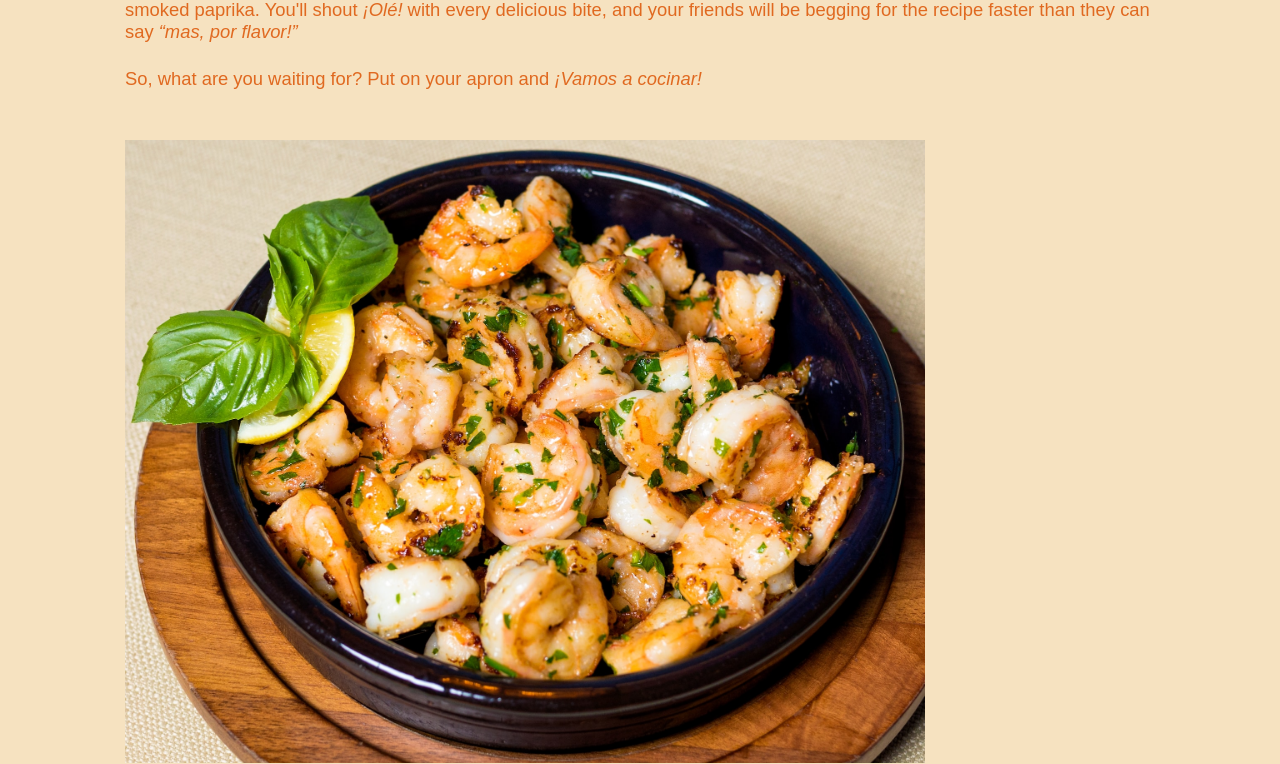
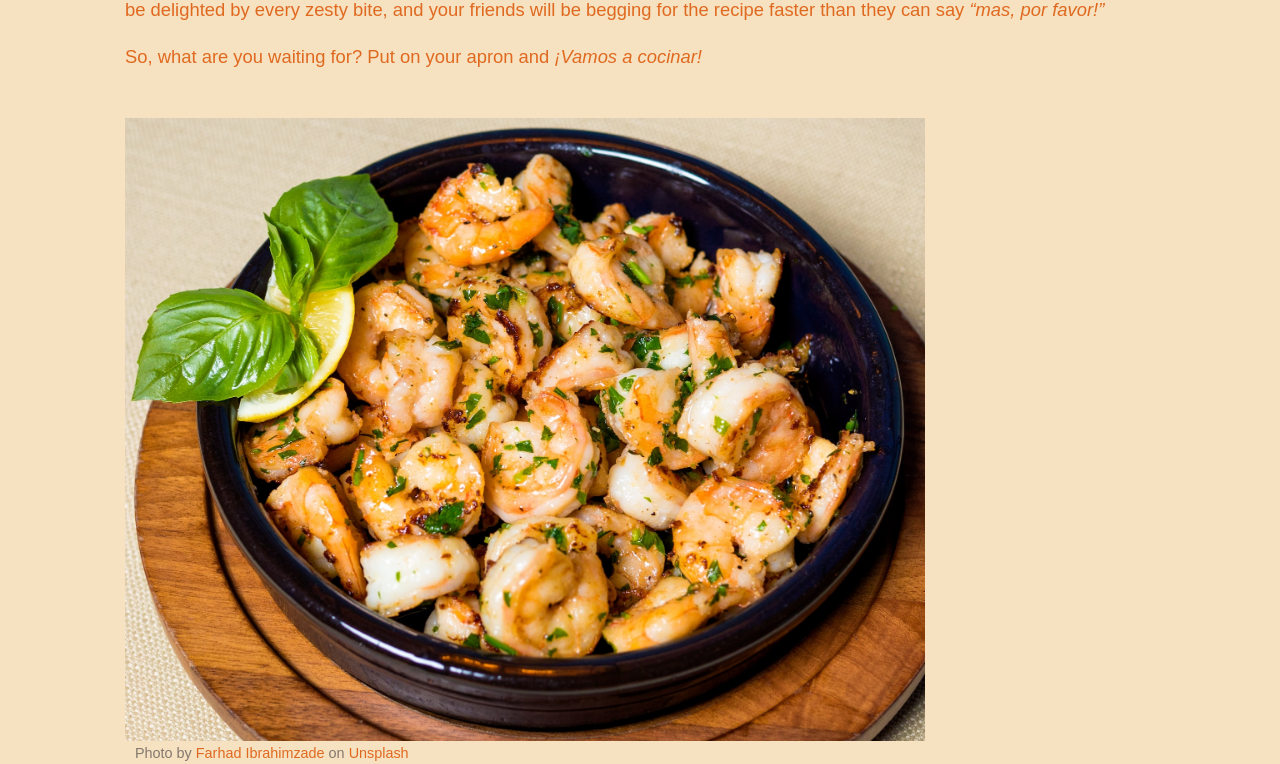
Before and after one commit to clodo980/odin-recipes, a plain HTML site: page recipes/Gambas_al_Ajillo.html in a window 1280 px wide. Shown: the part 281-1045 px from the top of the page. Drawn offline with Linux system fonts and the light colour scheme; a web font is replaced by a local one.

Commit message:
Edit copy

```diff
--- a/recipes/Gambas_al_Ajillo.html
+++ b/recipes/Gambas_al_Ajillo.html
@@ -38,7 +38,7 @@
 
  <main id="recipe_container">
         <h1>Gambas al Ajillo</h1>
-        <p class="description">Any meal will be <i>en fuego</i> with this sizzling recipe for Spanish Garlic Shrimp, or as we say in Spain, <b>Gambas al Ajillo</b>. These flavor bombs will have your taste buds doing the flamenco, as plump shrimp dive into a pool of garlic, olive oil, and fiery smoked paprika. You'll shout <i>¡Olé!</i> with every delicious bite, and your friends will be begging for the recipe faster than they can say <i>“mas, por flavor!”</i></p>
+        <p class="description">Any meal will be <i>en fuego</i> with this sizzling recipe for Spanish Garlic Shrimp, or as they say in Spain, <b>Gambas al Ajillo</b>. These flavor bombs will excite your taste buds, as plump shrimps swim into a pool of garlic, olive oil, and fiery smoked paprika. You'll be delighted by every zesty bite, and your friends will be begging for the recipe faster than they can say <i>“mas, por favor!”</i></p>
         <p class="description">So, what are you waiting for? Put on your apron and <i>¡Vamos a cocinar!</i></p>
     <!--ChatGPT wrote the copy, but I wrote this code. What's that joke about turning tables?-->
     <img id="recipe_image" src="Gambas_al_Ajillo.jpg" alt="a photo of Gambas al Ajillo, or Spanish Garlic Shrimp">
```
Also changed, not shown: index.html (+1 -1 lines).
